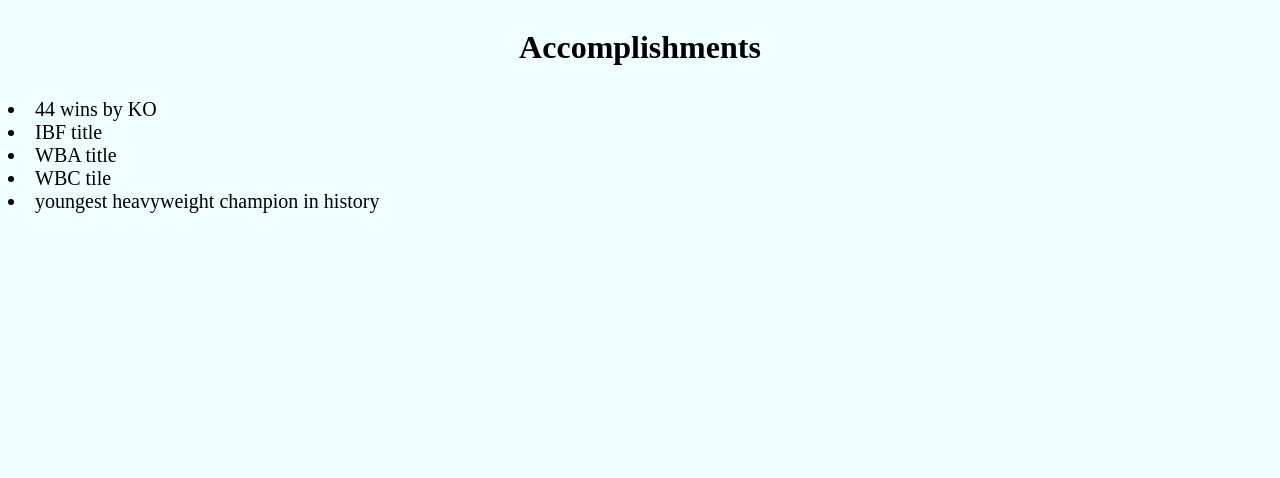
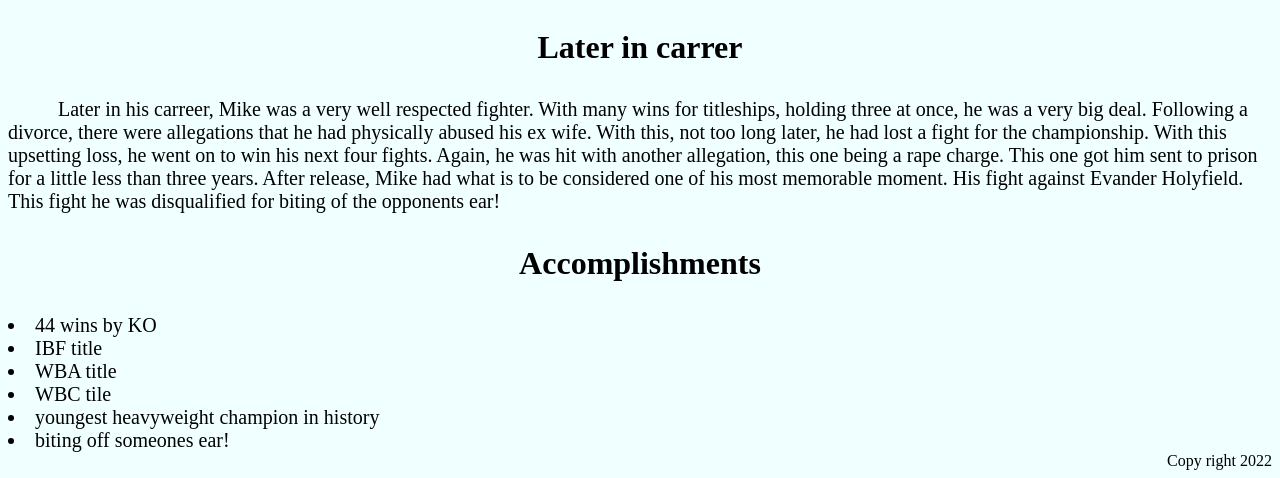
Before and after one commit to Treyperez/Biography, a plain HTML site: page index.html in a window 1280 px wide. Shown: the part 844-1322 px from the top of the page. Before the commit the page ends 1065 px from the top, so only its background shows below. Drawn offline with Linux system fonts and the light colour scheme.

Commit message:
almost finished product

```diff
--- a/index.html
+++ b/index.html
@@ -17,12 +17,16 @@
     <h3>Beggining of Career</h3>
         <p> Mike Tysons' first proffesional fight took place on March 6,1985, with Mike fighting at just 18 years old. Within his first year as a boxer he had 15 fights winning them all, with majority being won by KO. With this he got his nickname "Iron Mike". He has said he got think nickname from his friend Carlos Santos.</p>
     <img src="file:///C:/Users/treyperez/Downloads/Mike-Tyson-Hecotr-Mercedes-Boxing.webp" alt="first fight">
+    <h3>Later in carrer</h3>
+        <p>Later in his carreer, Mike was a very well respected fighter. With many wins for titleships, holding three at once, he was a very big deal. Following a divorce, there were allegations that he had physically abused his ex wife. With this, not too long later, he had lost a fight for the championship. With this upsetting loss, he went on to win his next four fights. Again, he was hit with another allegation, this one being a rape charge. This one got him sent to prison for a little less than three years. After release, Mike had what is to be considered one of his most memorable moment. His fight against Evander Holyfield. This fight he was disqualified for biting of the opponents ear!</p>
     <h3>Accomplishments</h3>
         <li>44 wins by KO</li>
         <li>IBF title</li>
         <li>WBA title</li>
         <li>WBC tile</li>
         <li>youngest heavyweight champion in history</li>
-<footer</footer>
+        <li>biting off someones ear!</li>
+
+<footer>Copy right 2022</footer>
 </body>
 </html>
--- a/main.css
+++ b/main.css
@@ -12,3 +12,5 @@ p{font-size: 20px;text-indent: 50px;}
 body{background-color: azure;}
 
 li{font-size: 20px;}
+
+footer{text-align: right;}
```
